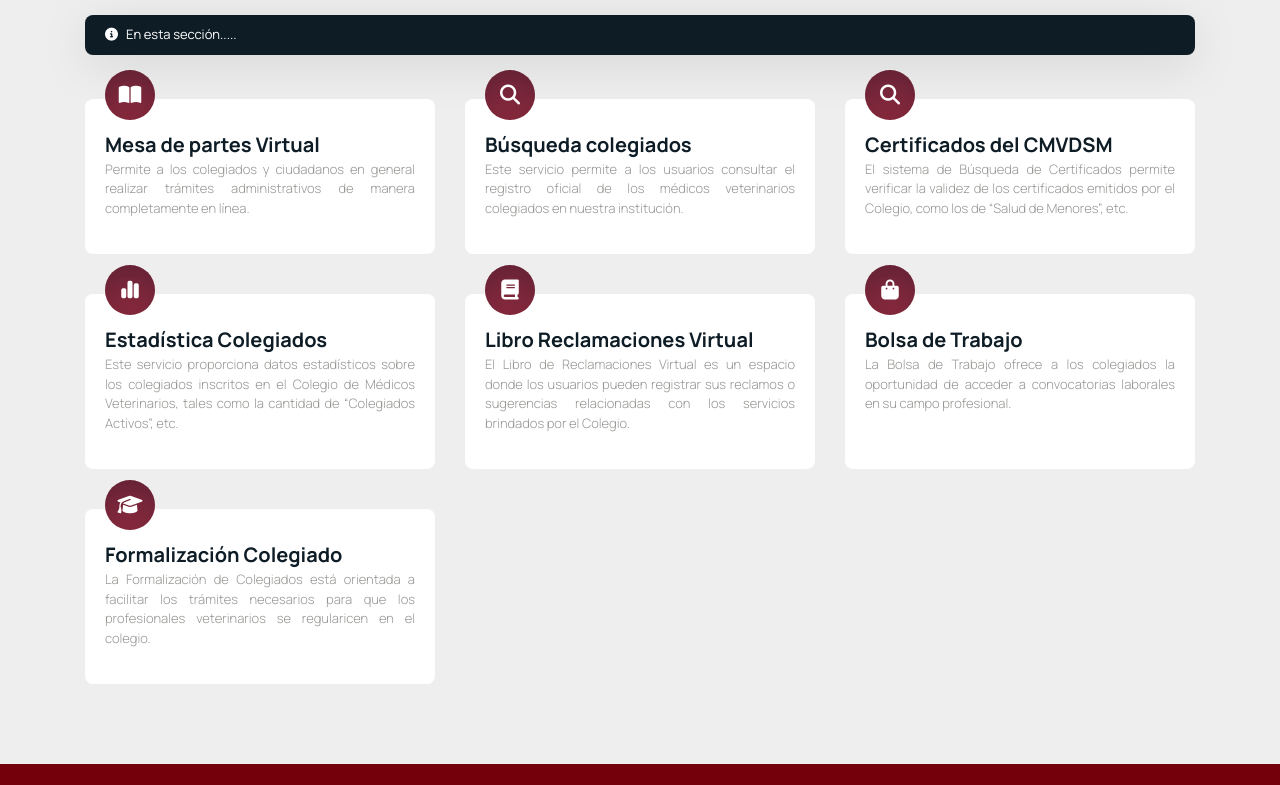
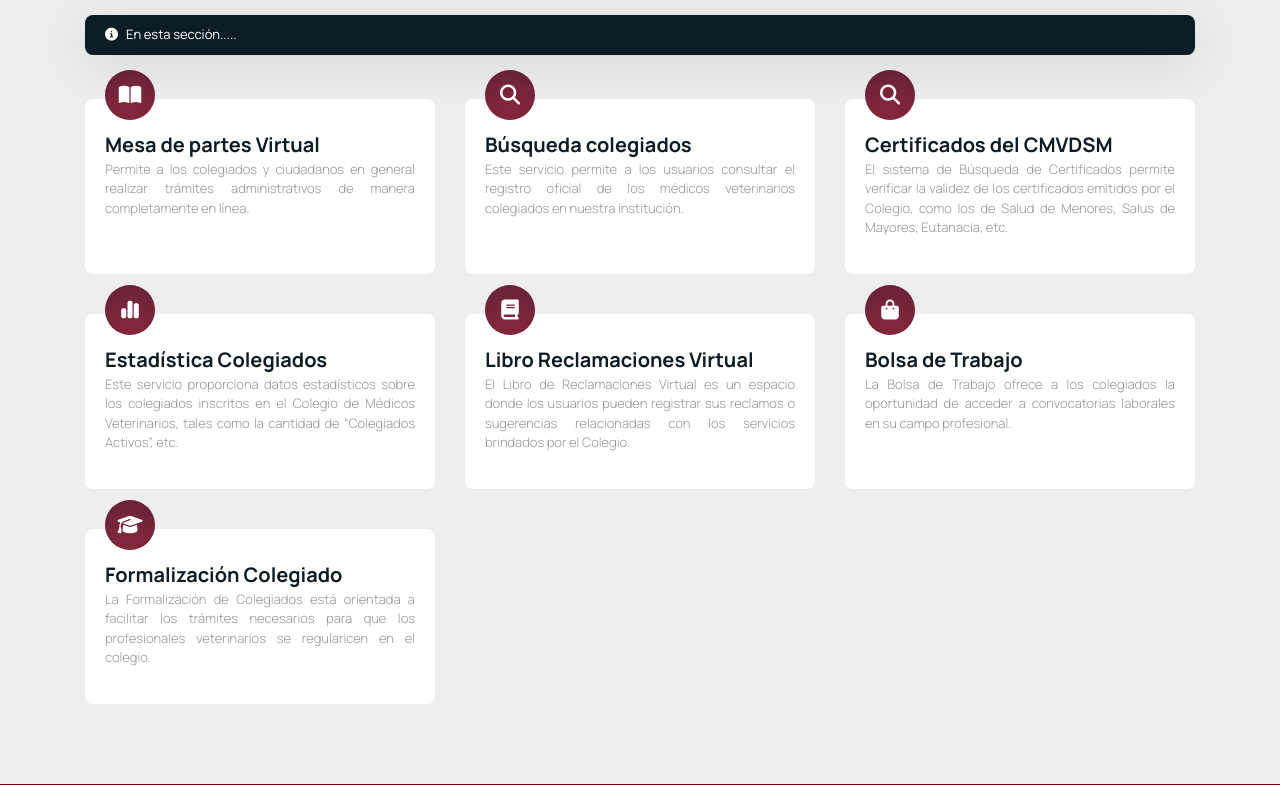
Before and after one commit to LuchinBot/template_cmvp, a PHP site: page /services.php in a window 1280 px wide. Shown: the part 199-984 px from the top of the page. Run offline with PHP 8.4, Linux system fonts and the light colour scheme; style sheets or scripts are compiled from the project's sources; some libraries are stand-ins or nearby versions.

Commit message:
Charge services

```diff
--- a/services.php
+++ b/services.php
@@ -42,7 +42,7 @@
 				</div>
 				<div class="text">
 					<a href="">Certificados del CMVDSM</a>
-					<p>El sistema de Búsqueda de Certificados permite verificar la validez de los certificados emitidos por el Colegio, como los de “Salud de Menores”, etc.</p>
+					<p>El sistema de Búsqueda de Certificados permite verificar la validez de los certificados emitidos por el Colegio, como los de Salud de Menores, Salus de Mayores, Eutanacia, etc.</p>
 				</div>
 			</div>
 			<div class="stack">
```
